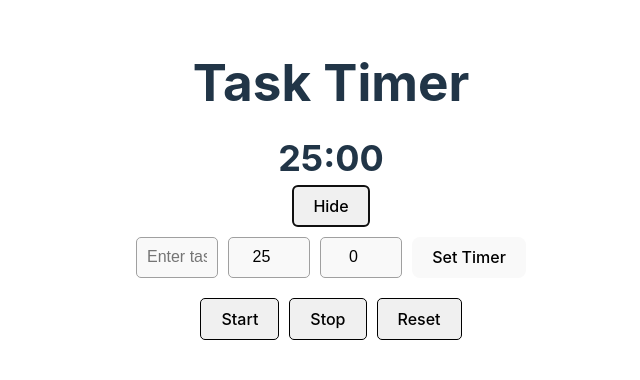
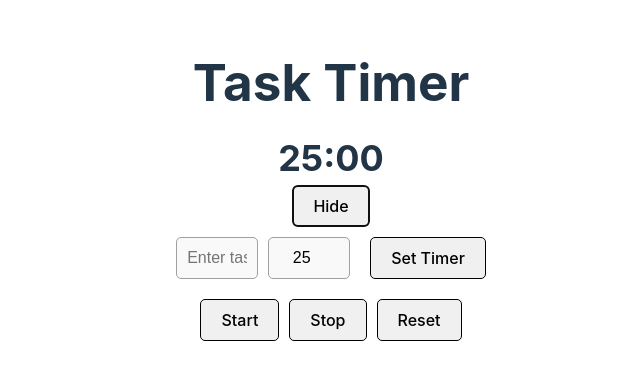
Before and after one commit to jamdlaw/task_timer, a React (Vite) app in the folder pomodoro-react-app/: page / in a window 1280 px wide. Both pictures are taken after a click on the button "Set Timer". Shown: the top 380 px of the page, without its empty margins (309-949 px from the left). Built offline with nearby package versions, Linux system fonts and the light colour scheme.

Commit message:
adding imput styles

```diff
--- a/pomodoro-react-app/src/App.css
+++ b/pomodoro-react-app/src/App.css
@@ -123,3 +123,55 @@ h1 {
   box-shadow: 0 0 5px rgba(0, 123, 255, 0.5);
   outline: none;
 }
+
+.input-group {
+  margin-bottom: 20px; /* Space between input groups */
+}
+
+.task-input {
+  width: 100%;
+  padding: 10px;
+  border: 1px solid #a0a0a0;
+  border-radius: 5px;
+  font-size: 16px;
+  background-color: #f9f9f9;
+  transition: border-color 0.3s, box-shadow 0.3s;
+}
+
+.task-input:focus {
+  border-color: #007bff;
+  box-shadow: 0 0 5px rgba(0, 123, 255, 0.5);
+  outline: none;
+}
+
+.minutes-input {
+  width: 80px;
+  padding: 10px;
+  border: 1px solid #a0a0a0;
+  border-radius: 5px;
+  font-size: 16px;
+  background-color: #f9f9f9;
+  transition: border-color 0.3s, box-shadow 0.3s;
+  margin-right: 10px; /* Space between input and button */
+}
+
+.minutes-input:focus {
+  border-color: #007bff;
+  box-shadow: 0 0 5px rgba(0, 123, 255, 0.5);
+  outline: none;
+}
+
+.set-timer-button {
+  padding: 10px 20px;
+  border: 1px solid black;
+  border-radius: 5px;
+  background-color: #f0f0f0;
+  cursor: pointer;
+  transition: background-color 0.3s, border-color 0.3s, transform 0.2s;
+}
+
+.set-timer-button:hover {
+  background-color: #e0e0e0;
+  border-color: #a0a0a0;
+  transform: scale(1.05);
+}
--- a/pomodoro-react-app/src/App.jsx
+++ b/pomodoro-react-app/src/App.jsx
@@ -76,21 +76,16 @@ function App() {
             onChange={(e) => setTaskName(e.target.value)}
             className="task-input"
           />
-
             <input
               type="number"
               value={inputMinutes}
               onChange={(e) => setInputMinutes(e.target.value)}
               placeholder="Minutes"
+              className="minutes-input"
             />
-          <input
-            type="number"
-            value={inputSeconds}
-            onChange={(e) => setInputSeconds(e.target.value)}
-            placeholder="Seconds"
-          />
-          <button onClick={handleSetTimer}>Set Timer</button>
+          <button onClick={handleSetTimer} className="set-timer-button">Set Timer</button>
       </div>
+
       }
       <div className="buttons-group">
         <button onClick={startTimer}>Start</button>
```
Lines whose indentation alone changed are shown as unchanged.
